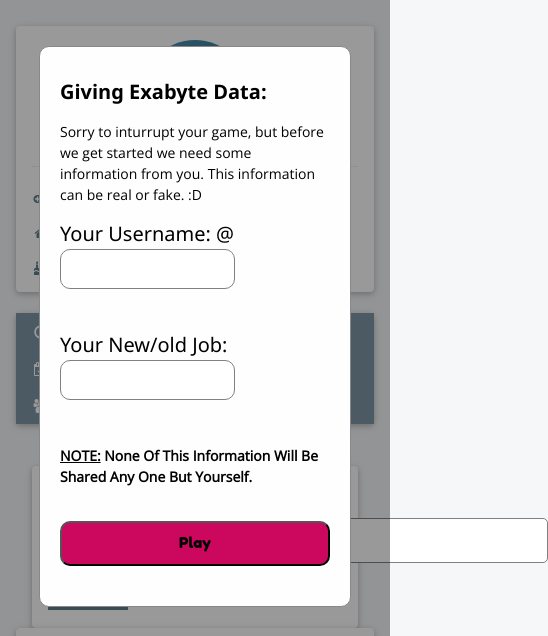
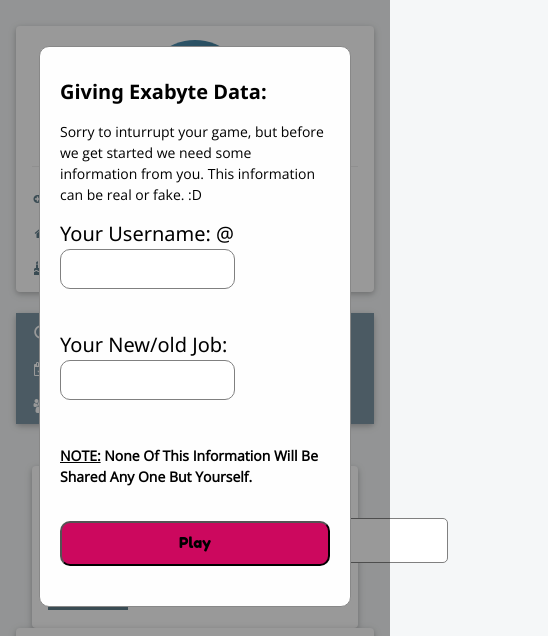
Before and after one commit to ExabyteGames/ExabyteGames.github.io, a plain HTML site: page Exabyte/index.html in a window 390 px wide. Shown: the part 54-690 px from the top of the page, 548 px wide, since content can reach past the window. Drawn offline with nearby package versions, Linux system fonts and the light colour scheme; a web font is replaced by a local one.

Commit message:
Update style.css

```diff
--- a/Exabyte/resources/css/style.css
+++ b/Exabyte/resources/css/style.css
@@ -173,4 +173,7 @@ span.store_item_cost {
 		font-size: 20px;
 		font-weight: 800;
 	}
+	* .input_post_user_finn {
+		width: 400px;
+	}
 }
```
